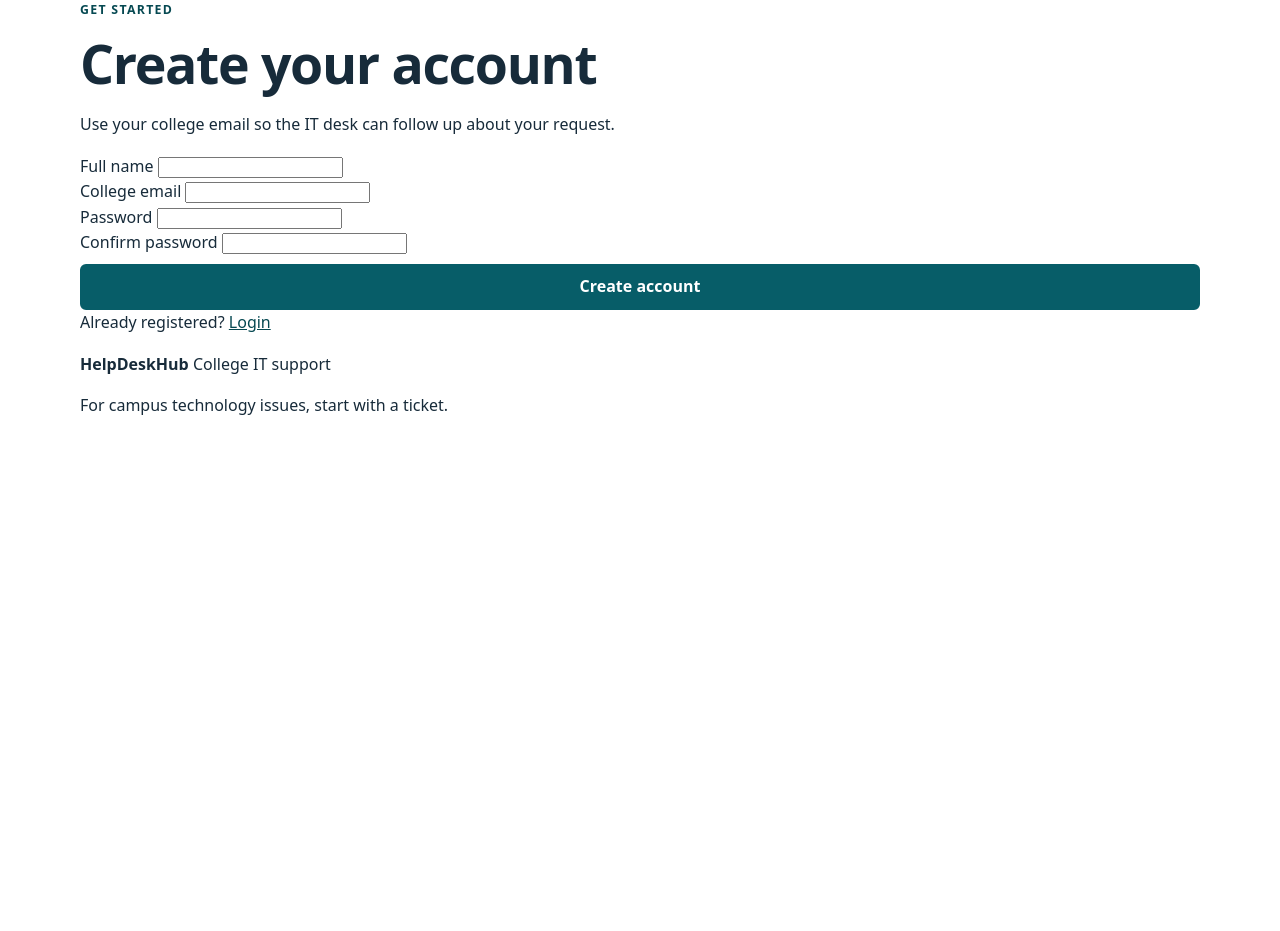
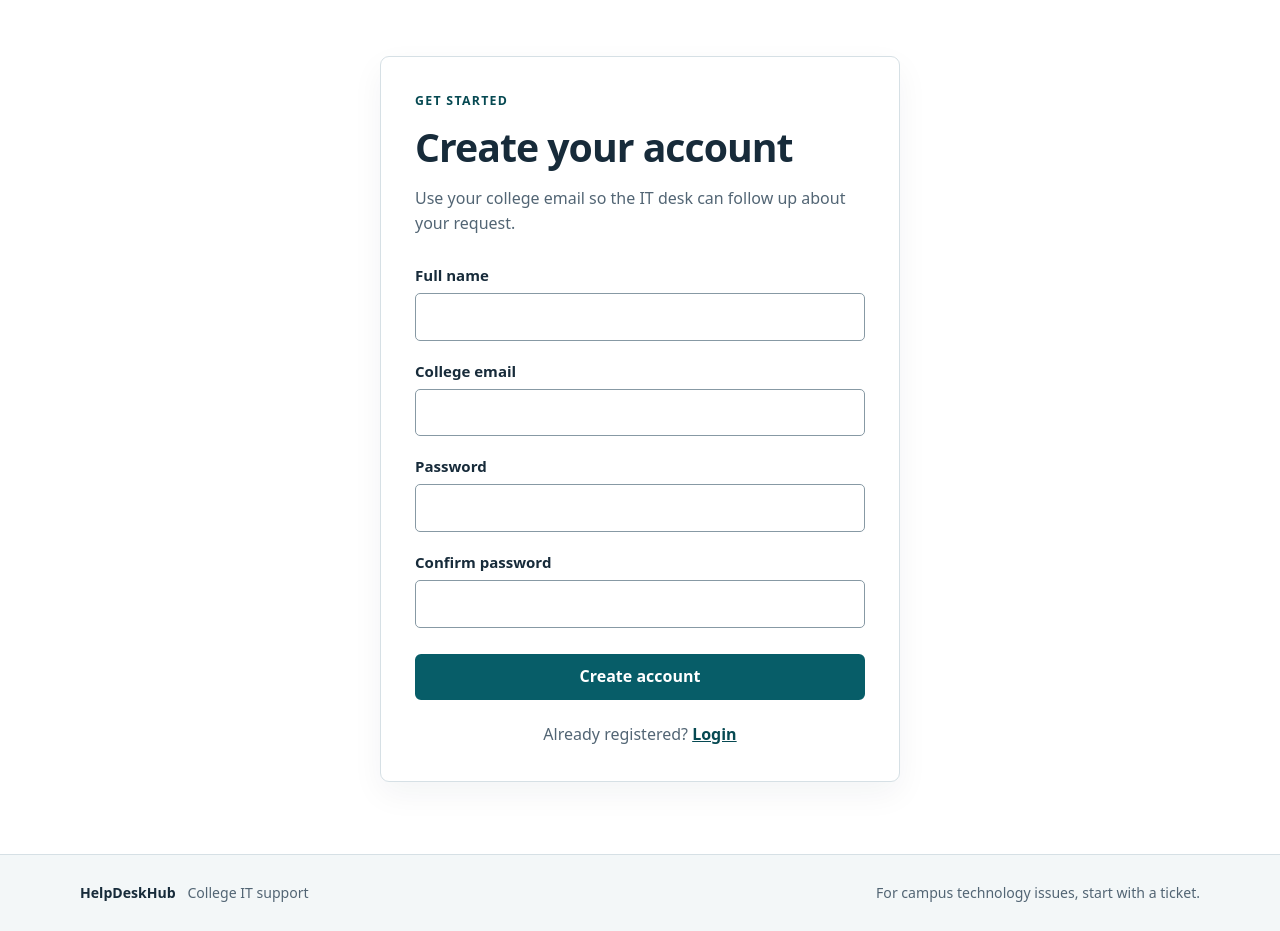
Before and after one commit to praveenprofessional18-maker/HelpDeskHub, a Python web app: template app/templates/register.html in a window 1280 px wide. Shown: the part 77-1008 px from the top of the page. Before the commit the page ends 492 px from the top, so only its background shows below. Run offline with Jinja, Linux system fonts and the light colour scheme; the template is opened without the code that fills it, so the values that code supplies are empty.

Commit message:
Style forms, notices, flash messages and footer

```diff
--- a/app/static/css/style.css
+++ b/app/static/css/style.css
@@ -184,3 +184,58 @@ h3 { margin-bottom: 8px; font-size: 1.15rem; }
 .callout h2 { margin-bottom: 8px; font-size: 1.55rem; }
 .callout p { margin-bottom: 0; color: #e2f1f1; }
 .callout .button { flex: 0 0 auto; }
+
+.page-main { min-height: calc(100vh - 160px); padding-block: 56px 72px; }
+.form-panel, .detail-panel {
+  width: min(100%, 520px);
+  margin-inline: auto;
+  padding: 34px;
+  border: 1px solid var(--line);
+  border-radius: 9px;
+  background: var(--paper);
+  box-shadow: 0 12px 32px rgb(23 43 58 / 5%);
+}
+.form-panel-wide { width: min(100%, 720px); }
+.form-panel h1, .detail-panel h1 { font-size: clamp(1.8rem, 4vw, 2.45rem); }
+.form-intro { margin-bottom: 26px; color: var(--muted); }
+.field { min-width: 0; margin-bottom: 18px; }
+.field label { display: block; margin-bottom: 6px; font-size: 0.94rem; font-weight: 700; }
+.field input, .field select, .field textarea {
+  display: block;
+  width: 100%;
+  min-height: 46px;
+  padding: 10px 12px;
+  border: 1px solid #8799a4;
+  border-radius: 5px;
+  background: var(--paper);
+  color: var(--ink);
+  font: inherit;
+}
+.field textarea { min-height: 140px; resize: vertical; }
+.field input[aria-invalid="true"], .field select[aria-invalid="true"], .field textarea[aria-invalid="true"] { border-color: var(--error); }
+.field-error { display: block; min-height: 0; margin-top: 4px; color: var(--error); font-size: 0.87rem; }
+.field-error:empty { display: none; }
+.form-footnote { margin: 22px 0 0; color: var(--muted); text-align: center; }
+.form-footnote a, .text-link { font-weight: 700; }
+.field-row { display: grid; grid-template-columns: 1fr 1fr; gap: 16px; }
+.notice { margin-bottom: 20px; padding: 12px 14px; border-left: 4px solid var(--accent); background: var(--accent-soft); }
+.notice-error { border-color: var(--error); background: #fff0ef; color: #711c1c; }
+.flash-list { display: grid; gap: 8px; padding-top: 16px; }
+.flash { margin: 0; padding: 12px 14px; border-left: 4px solid var(--accent); background: var(--accent-soft); }
+.flash-error { border-color: var(--error); background: #fff0ef; color: #711c1c; }
+.flash-success { border-color: #1c6034; background: #e1f3e8; color: #1c6034; }
+
+.site-footer { border-top: 1px solid var(--line); background: var(--surface); }
+.footer-inner {
+  display: flex;
+  align-items: center;
+  justify-content: space-between;
+  gap: 12px 24px;
+  min-height: 76px;
+  padding-block: 16px;
+  color: var(--muted);
+  font-size: 0.88rem;
+}
+.footer-inner p { margin: 0; }
+.footer-inner strong { color: var(--ink); }
+.footer-inner span { margin-left: 8px; }
```
